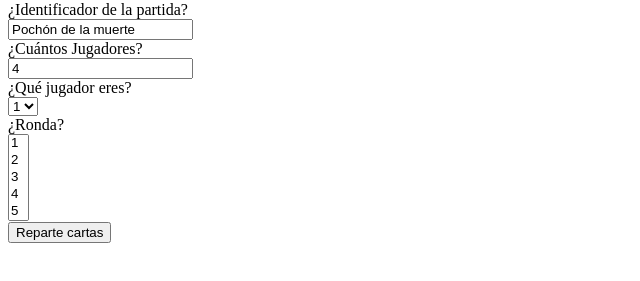
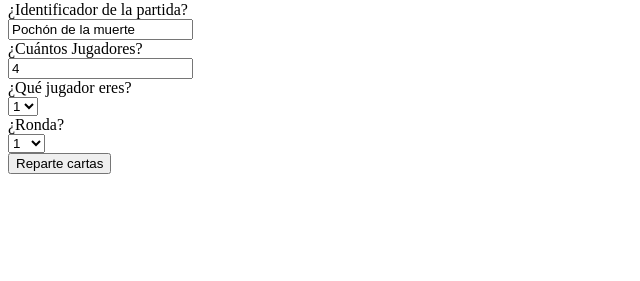
Before and after one commit to JoseJuanLuengo/JoseJuanLuengo.github.io, a plain HTML site: page index.html in a window 1280 px wide. Shown: the part 79-360 px from the top of the page, without its empty margins (0-640 px from the left). Drawn offline with Linux system fonts and the light colour scheme.

Commit message:
Dropdown

```diff
--- a/index.html
+++ b/index.html
@@ -49,7 +49,7 @@
 			<option value="3">4</option>
 		</select><br>
 		<label for="round">¿Ronda?</label><br>
-		<select id="round" name="round" size="5">
+		<select id="round" name="round">
 			<option value="0">1</option>
 			<option value="1">2</option>
 			<option value="2">3</option>
@@ -91,7 +91,6 @@
 			<option value="38">39</option>
 			<option value="39">40</option>
 		</select><br>
-			<!--<input type="number" id="round" name="round" min="1" value="1"><br>-->
 		<input type="button" onclick="shuffleCards()" value="Reparte cartas">
 	</form>
 </div>
```
